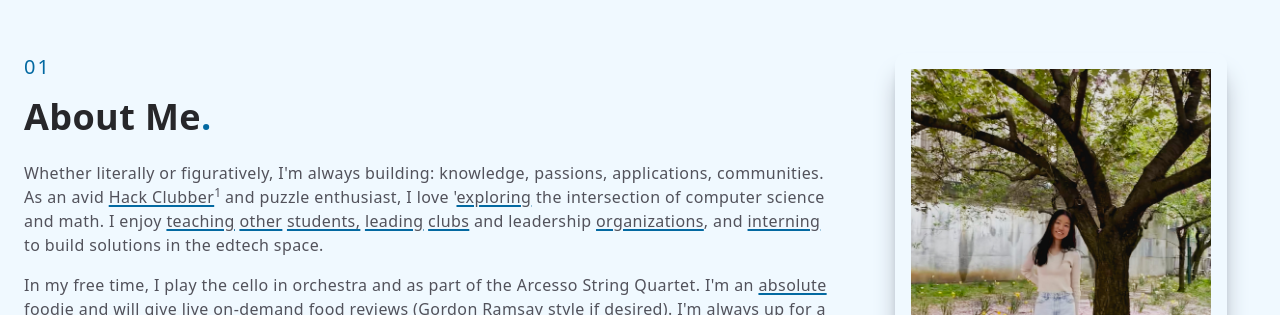
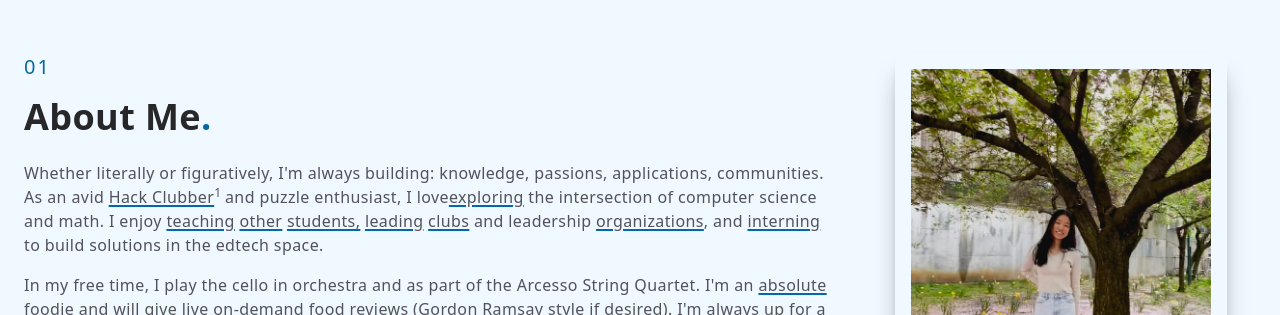
Before and after one commit to julialding/personal-website, a Next.js app: page /main in a window 1280 px wide. Shown: the part 925-1240 px from the top of the page. Built offline with nearby package versions, Linux system fonts and the light colour scheme.

Commit message:
fix: remove random apostrophe

```diff
--- a/components/About.tsx
+++ b/components/About.tsx
@@ -24,7 +24,7 @@ const About = () => {
               Hack Clubber
             </a>
             <sup>1 </sup>
-            and puzzle enthusiast, I love &apos;
+            and puzzle enthusiast, I love
             <a
               className="underline underline-offset-2 decoration-2 decoration-sky-700 hover:decoration-[3px] hover:decoration-sky-800"
               href="https://arxiv.org/abs/2302.04389"
```
